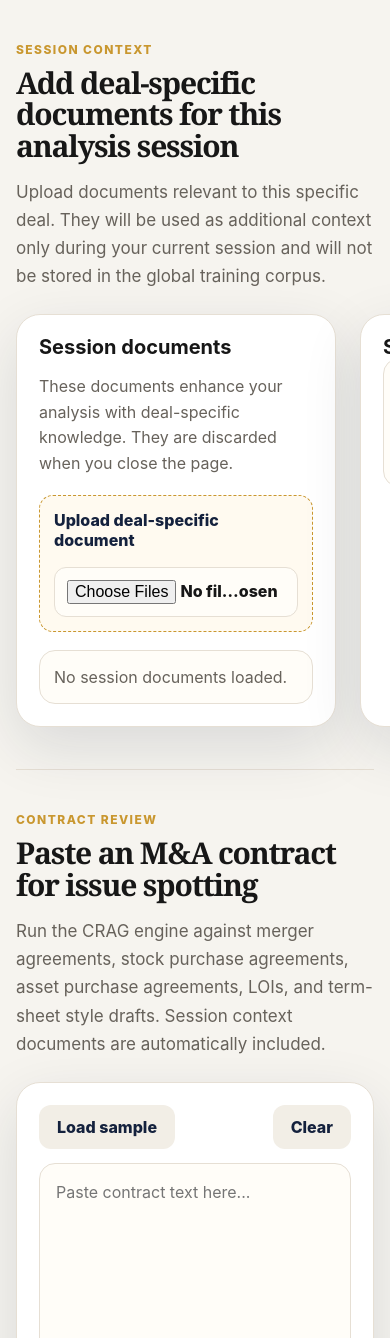
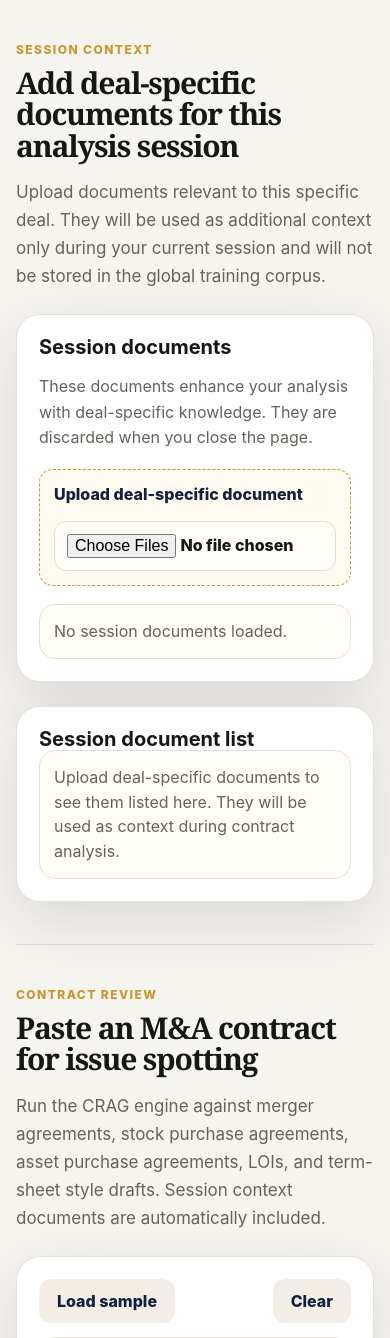
Before and after one commit to nick-battags/LawAgent, a Flask app: page / in a window 390 px wide; the page is wider, and only the part inside the window is pictured. Shown: the part 1323-2661 px from the top of that part. Run offline with Flask 3, Linux system fonts and the light colour scheme; some libraries are stand-ins or nearby versions.

Commit message:
Improve application stability and user experience with multiple fixes
Includes bug fixes for the admin panel, unused constants, and missing error handling, along with UI enhancements like responsive grids and disabled button states, and front-end input validation.

Replit-Commit-Author: Agent
Replit-Commit-Session-Id: 74b828f8-1cf0-4c4b-8ef8-e03e6e71a026
Replit-Commit-Checkpoint-Type: full_checkpoint
Replit-Commit-Event-Id: bc8ba49d-8e56-405d-add8-4a9a35b3fcc5
Replit-Commit-Screenshot-Url: https://storage.googleapis.com/screenshot-production-us-central1/04347388-b89a-4f58-8d29-2abc150c45cc/74b828f8-1cf0-4c4b-8ef8-e03e6e71a026/3KiRGmd
Replit-Helium-Checkpoint-Created: true

```diff
--- a/gunicorn.conf.py
+++ b/gunicorn.conf.py
@@ -1,5 +1,3 @@
-import sys
-
 bind = "0.0.0.0:5000"
 workers = 1
 threads = 4
--- a/scripts/edgar_fetcher.py
+++ b/scripts/edgar_fetcher.py
@@ -14,8 +14,6 @@ ROOT = Path(__file__).resolve().parents[1]
 EDGAR_DOWNLOAD_DIR = ROOT / "training_docs_inbox" / "edgar"
 
 EFTS_SEARCH_URL = "https://efts.sec.gov/LATEST/search-index"
-EDGAR_SEARCH_URL = "https://efts.sec.gov/LATEST/search-index"
-EDGAR_FILING_URL = "https://www.sec.gov/Archives/edgar/data"
 EDGAR_BASE = "https://www.sec.gov"
 
 HEADERS = {
--- a/static/admin.js
+++ b/static/admin.js
@@ -1,9 +1,14 @@
+let cachedDocs = [];
+
 document.querySelectorAll(".sidebar-link").forEach((btn) => {
   btn.addEventListener("click", () => {
     document.querySelectorAll(".sidebar-link").forEach((b) => b.classList.remove("active"));
     document.querySelectorAll(".admin-panel").forEach((p) => p.classList.remove("active"));
     btn.classList.add("active");
     document.querySelector(`#panel-${btn.dataset.panel}`).classList.add("active");
+    if (btn.dataset.panel === "documents") {
+      renderDocumentTable(cachedDocs);
+    }
   });
 });
 
@@ -36,6 +41,7 @@ function renderDashboard(data) {
 
   const docList = document.getElementById("dashboardDocList");
   const docs = data.documents || [];
+  cachedDocs = docs;
   if (!docs.length) {
     docList.innerHTML = `<div class="admin-card wide"><p class="muted">No documents ingested yet. Use the Corpus Management panel to add training data.</p></div>`;
     return;
--- a/static/app.js
+++ b/static/app.js
@@ -192,7 +192,14 @@ clearContract.addEventListener("click", () => {
 });
 
 analyzeBtn.addEventListener("click", async () => {
+  if (!contractText.value.trim() || contractText.value.trim().length < 30) {
+    analysisEmpty.classList.add("hidden");
+    analysisResult.classList.remove("hidden");
+    analysisResult.innerHTML = `<div class="issue medium"><h3>Contract text required</h3><p>Paste at least a few sentences of contract text, or click "Load sample" to try a demo agreement.</p></div>`;
+    return;
+  }
   analyzeBtn.disabled = true;
+  analyzeV2Btn.disabled = true;
   analyzeBtn.textContent = "Analyzing...";
   try {
     const data = await getJson("/api/analyze", {
@@ -207,11 +214,19 @@ analyzeBtn.addEventListener("click", async () => {
     analysisResult.innerHTML = `<div class="issue high"><h3>Unable to analyze</h3><p>${escapeHtml(error.message)}</p></div>`;
   } finally {
     analyzeBtn.disabled = false;
+    analyzeV2Btn.disabled = false;
     analyzeBtn.textContent = "Run issue spotting";
   }
 });
 
 analyzeV2Btn.addEventListener("click", async () => {
+  if (!contractText.value.trim() || contractText.value.trim().length < 30) {
+    analysisEmpty.classList.add("hidden");
+    analysisResult.classList.remove("hidden");
+    analysisResult.innerHTML = `<div class="issue medium"><h3>Contract text required</h3><p>Paste at least a few sentences of contract text, or click "Load sample" to try a demo agreement.</p></div>`;
+    return;
+  }
+  analyzeBtn.disabled = true;
   analyzeV2Btn.disabled = true;
   analyzeV2Btn.textContent = "Running V2 CRAG...";
   try {
@@ -229,6 +244,7 @@ analyzeV2Btn.addEventListener("click", async () => {
     analysisResult.classList.remove("hidden");
     analysisResult.innerHTML = `<div class="issue high"><h3>Unable to analyze with V2</h3><p>${escapeHtml(error.message)}</p></div>`;
   } finally {
+    analyzeBtn.disabled = false;
     analyzeV2Btn.disabled = false;
     analyzeV2Btn.textContent = "Run V2 database CRAG";
   }
@@ -274,7 +290,12 @@ copyDraft.addEventListener("click", async () => {
 });
 
 async function renderSources() {
+  try {
     const data = await getJson("/api/retrieve?q=merger acquisition indemnification representations closing conditions assignment");
+    if (!data.results || !data.results.length) {
+      sourceCards.innerHTML = `<p class="muted">No knowledge base entries available.</p>`;
+      return;
+    }
     sourceCards.innerHTML = data.results
       .slice(0, 6)
       .map(
@@ -287,6 +308,9 @@ async function renderSources() {
         </article>`
       )
       .join("");
+  } catch {
+    sourceCards.innerHTML = `<p class="muted">Could not load knowledge base references.</p>`;
+  }
 }
 
 buildTemplateForm();
--- a/static/styles.css
+++ b/static/styles.css
@@ -491,10 +491,17 @@ footer {
   line-height: 1.5;
 }
 
+button:disabled {
+  opacity: 0.55;
+  cursor: not-allowed;
+}
+
 @media (max-width: 900px) {
   .hero-grid,
   .workspace,
-  .template-grid {
+  .template-grid,
+  .context-grid,
+  .corpus-grid {
     grid-template-columns: 1fr;
   }
 
```
Lines whose indentation alone changed are shown as unchanged.
